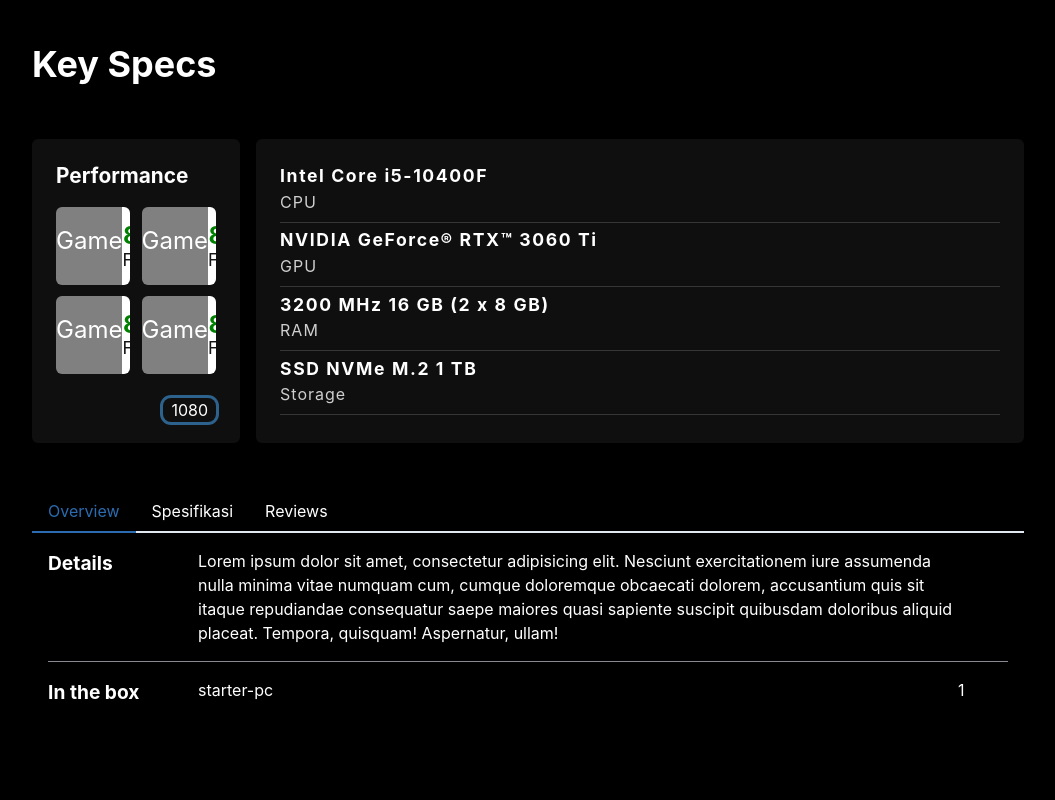
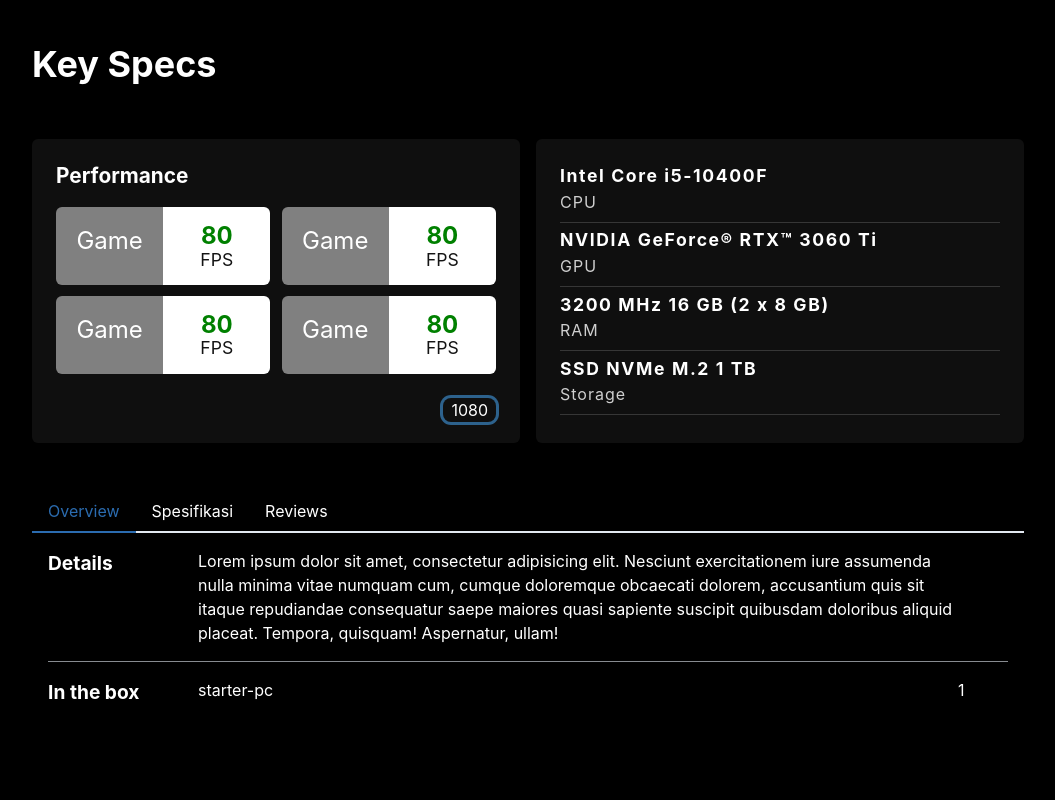
Before and after one commit to samudriawan/pc-company-next, a Next.js app: page /product/starter-pc in a window 1280 px wide. Shown: the part 760-1560 px from the top of the page, without its empty margins (112-1167 px from the left). Built offline with nearby package versions, Linux system fonts and the light colour scheme.

Commit message:
style: change width flex container

```diff
--- a/src/pages/product/[slug].tsx
+++ b/src/pages/product/[slug].tsx
@@ -427,7 +427,7 @@
 					</Text>
 					<Flex flexGrow={1} direction={{ base: 'column', md: 'row' }} gap={4}>
 						<Box
-							maxW={'700px'}
+							w={'100%'}
 							px={'1.5rem'}
 							py="1.3rem"
 							bgColor="whiteAlpha.100"
```
